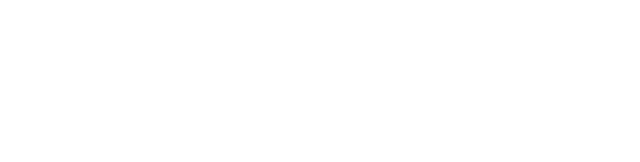
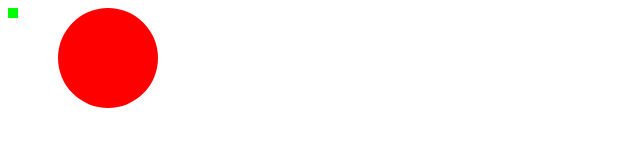
Before and after one commit to classicmike/flappybird-game, a plain HTML site: page index.html in a window 1280 px wide. Shown: the whole page, without its empty margins (0-640 px from the left). Drawn offline with Linux system fonts and the light colour scheme.

Commit message:
Currently adding more shapes to the build

```diff
--- a/index.html
+++ b/index.html
@@ -1 +1 @@
-<!doctype html><html class=no-js><head><meta charset=utf-8><meta http-equiv=x-ua-compatible content="ie=edge"><title>Flappy Bird Remastered</title><meta name=description><meta name=viewport content="width=device-width, initial-scale=1"></head><body><aside id=navigation-timing-pane class=debug-overlay></aside><script src=js/main.js></script></body></html>
+<!doctype html><html class=no-js><head><meta charset=utf-8><meta http-equiv=x-ua-compatible content="ie=edge"><title>Flappy Bird Remastered</title><meta name=description><meta name=viewport content="width=device-width, initial-scale=1"><link rel=text/css href=css/main.css></head><body><canvas id=main-canvas></canvas><aside id=navigation-timing-pane class=debug-overlay></aside><script src=js/main.js></script></body></html>
--- a/js/main.js
+++ b/js/main.js
@@ -3,8 +3,18 @@ var BirdGraphicsComponent = function(entity){
     this.entity = entity;
 };
 
-BirdGraphicsComponent.prototype.draw = function(){
-    console.log('Drawing a bird');
+BirdGraphicsComponent.prototype.draw = function(context){
+
+    // draw a circle
+    context.beginPath();
+    context.arc(100, 50, 50, 0, 2 * Math.PI);
+    context.fillStyle = "rgb(255,0,0)";
+    context.fill();
+
+    // draw a rectangle
+    context.beginPath();
+    context.fillStyle = "rgb(0,255,0)";
+    context.fillRect(0,0,10, 10);
 };
 
 exports.BirdGraphicsComponent = BirdGraphicsComponent;
@@ -86,16 +96,32 @@ document.addEventListener('DOMContentLoaded', function(){
 },{"./flappy_bird":5}],7:[function(require,module,exports){
     var GraphicsSystem = function(entities){
         this.entities = entities;
+
+        // Canvas is where we draw
+        this.canvas = document.getElementById('main-canvas');
+
+        // Context is what we draw to
+        this.context = this.canvas.getContext('2d');
     };
 
     GraphicsSystem.prototype.run = function(){
-        // Tick the graphics system a few times to see it in action
-        for(var i = 0; i < 5; i++){
-            this.tick();
-        }
+        // continue the render loop
+        window.requestAnimationFrame(this.tick.bind(this));
     };
 
     GraphicsSystem.prototype.tick = function(){
+
+        // Set the canvas to the correct size if the window is resized
+        if(this.canvas.width !== this.canvas.offsetWidth ||
+            this.canvas.height !== this.canvas.offsetHeight){
+            this.canvas.width = this.canvas.offsetWidth;
+            this.canvas.height = this.canvas.offsetHeight;
+        }
+
+        // Clear the canvas
+        this.context.clearRect(0,0, this.canvas.width, this.canvas.height);
+
+        // Rendering goes here
         for (var i = 0; i < this.entities.length; i++){
             var entity = this.entities[i];
 
```
